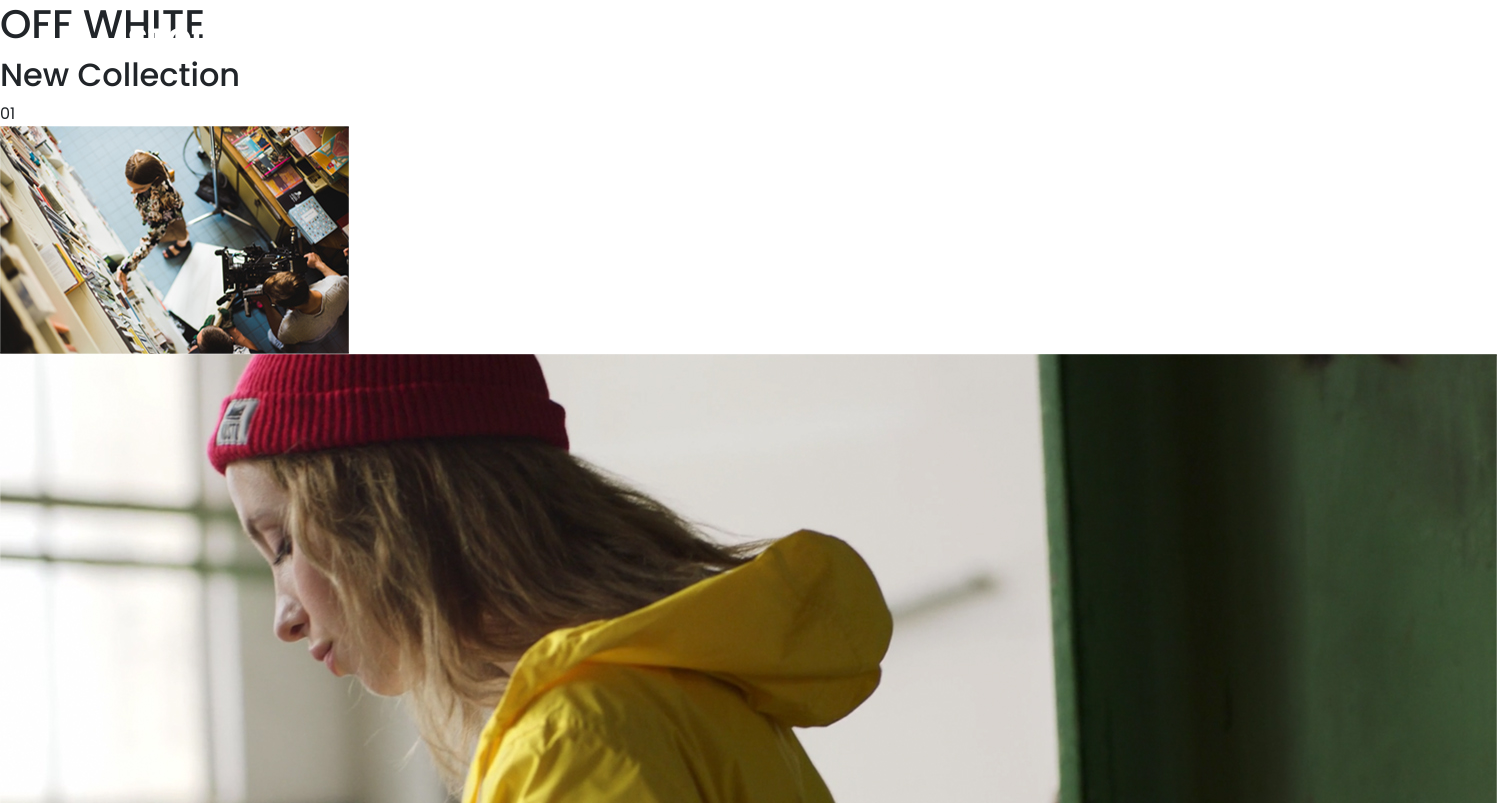
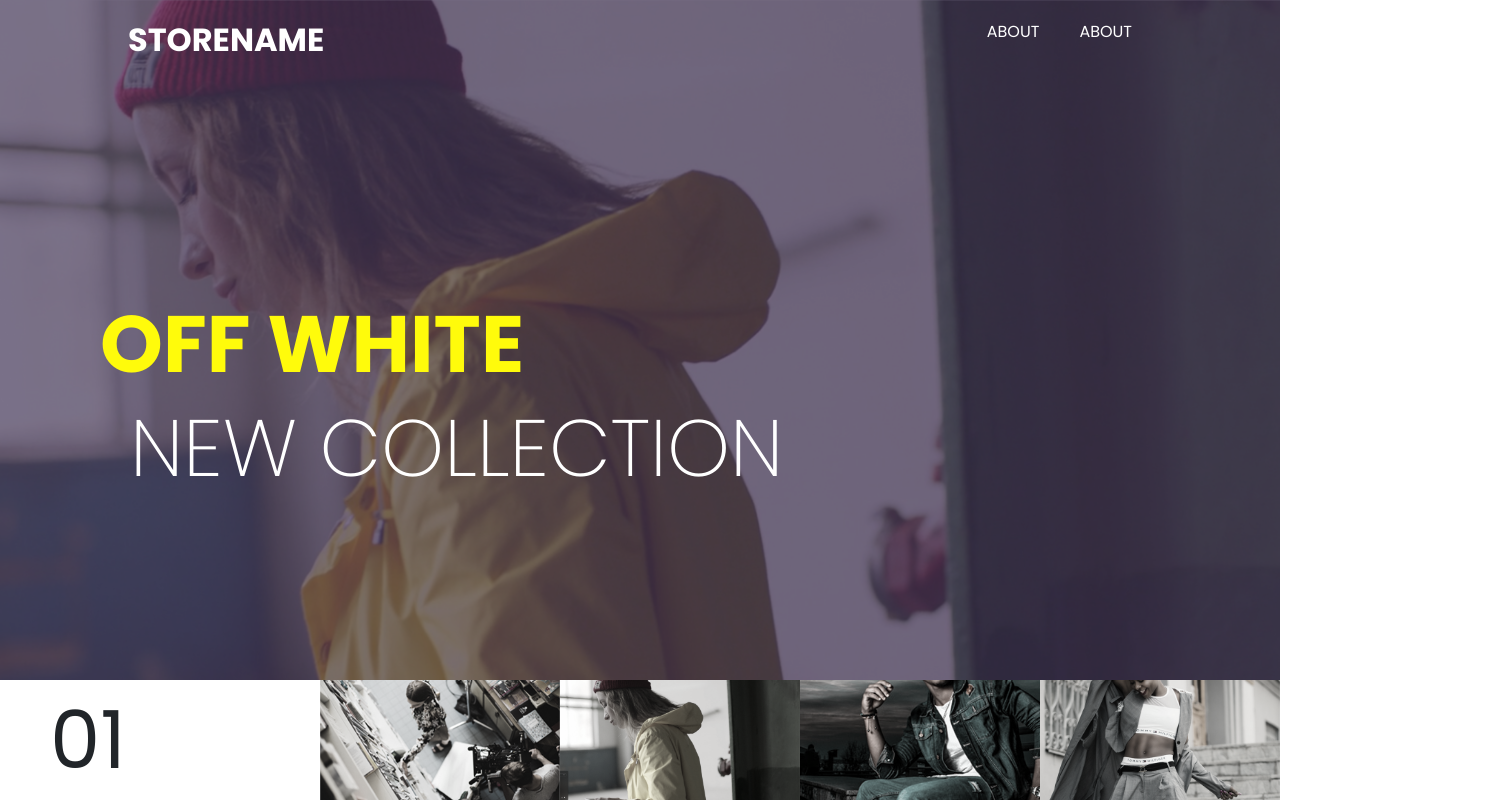
Before and after one commit to alexticovschi/shopify-theme, a plain HTML site: page index.html in a window 1280 px wide. Shown: the top 803 px of the page, 1497 px wide, since content can reach past the window. Drawn offline with nearby package versions, Linux system fonts and the light colour scheme.

Commit message:
styling the jumbo section

```diff
--- a/index.html
+++ b/index.html
@@ -1,17 +1,12 @@
 <!DOCTYPE html>
 <html lang="en">
   <head>
-    <meta charset="UTF-8" />
-    <meta content="width=device-width, initial-scale=1.0" name="viewport" />
+    <meta charset="UTF-8"/>
+    <meta content="width=device-width, initial-scale=1.0" name="viewport"/>
     <title>Document</title>
-    <link href="assets/reset.css" rel="stylesheet" />
-    <link
-      crossorigin="anonymous"
-      href="https://maxcdn.bootstrapcdn.com/bootstrap/4.0.0/css/bootstrap.min.css"
-      integrity="sha384-Gn5384xqQ1aoWXA+058RXPxPg6fy4IWvTNh0E263XmFcJlSAwiGgFAW/dAiS6JXm"
-      rel="stylesheet"
-    />
-    <link href="scss/styles.css" rel="stylesheet" />
+    <link href="assets/reset.css" rel="stylesheet"/>
+    <link crossorigin="anonymous" href="https://maxcdn.bootstrapcdn.com/bootstrap/4.0.0/css/bootstrap.min.css" integrity="sha384-Gn5384xqQ1aoWXA+058RXPxPg6fy4IWvTNh0E263XmFcJlSAwiGgFAW/dAiS6JXm" rel="stylesheet"/>
+    <link href="scss/styles.css" rel="stylesheet"/>
   </head>
   <body>
     <header class="header">
@@ -33,51 +28,43 @@
         </li>
       </ul>
     </header>
-    <section id="jumbo">
-      <div class="bg-image"></div>
-      <div class="transparent-color"></div>
-      <div class="titles">
+    <section class="jumbo">
+      <div class="jumbo__bg-image"></div>
+      <div class="jumbo__transparent-color"></div>
+      <div class="jumbo__titles">
         <h1>OFF WHITE</h1>
         <h2>New Collection</h2>
       </div>
-      <div class="state">
-        <span class="number">01</span>
+      <div class="jumbo__state">
+        <span class="jumbo__state__number">01</span>
       </div>
-      <div class="store-info">
-        <img alt="" src="assets/store.jpg" />
-        <img alt="" src="assets/jumbobg.jpg" />
-        <img alt="" src="assets/guymodel.jpg" />
-        <img alt="" src="assets/summer-girl.jpg" />
+      <div class="jumbo__store-info">
+        <img alt="" src="assets/store.jpg"/>
+        <img alt="" src="assets/jumbobg.jpg"/>
+        <img alt="" src="assets/guymodel.jpg"/>
+        <img alt="" src="assets/summer-girl.jpg"/>
       </div>
     </section>
-    <section class="collections">
+    <!-- <section class="collections">
       <div class="row">
         <div class="col-md-6 left-collection">
           <div class="left-collection-img">
             <div class="overlay"></div>
-            <img alt="" src="assets/summer-girl.jpg" />
+            <img alt="" src="assets/summer-girl.jpg"/>
           </div>
 
-          <span class="collection-title"
-            >Summer
-            <br />
-            Collection</span
-          >
+          <span class="collection-title">Summer
+            <br/>
+            Collection</span>
         </div>
         <div class="col-md-6 right-collection">
-          <img
-            alt=""
-            class="right-collection-img"
-            src="assets/summer-girl.jpg"
-          />
-          <span class="collection-title"
-            >Summer
-            <br />
-            Collection</span
-          >
+          <img alt="" class="right-collection-img" src="assets/summer-girl.jpg"/>
+          <span class="collection-title">Summer
+            <br/>
+            Collection</span>
         </div>
       </div>
-    </section>
+    </section> -->
     <footer></footer>
   </body>
 </html>
--- a/scss/styles.scss
+++ b/scss/styles.scss
@@ -69,3 +69,94 @@ body {
     }
   }
 }
+
+.jumbo {
+  background: black;
+  height: 100vh;
+  width: 100%;
+  position: relative;
+
+  &__bg-image {
+    background: url('/assets/jumbobg.jpg');
+    height: 100%;
+    width: 100%;
+    background-size: cover;
+    background-repeat: no-repeat;
+    background-position: center;
+    position: absolute;
+    z-index: 1;
+    top: 0;
+  }
+
+  &__transparent-color {
+    background: rgba(66, 53, 88, 0.7);
+    height: 100vh;
+    width: 100%;
+    position: absolute;
+    z-index: 2;
+  }
+
+  &__titles {
+    position: absolute;
+    z-index: 3;
+    display: flex;
+    flex-direction: column;
+    justify-content: center;
+    height: 100vh;
+
+    h1 {
+      font-size: 5rem;
+      color: rgb(255, 251, 11);
+      font-weight: 900;
+      text-transform: uppercase;
+      transform: translate3d(100px, 0, 0);
+    }
+    h2 {
+      font-size: 5rem;
+      color: white;
+      font-weight: 200;
+      text-transform: uppercase;
+      transform: translate3d(130px, 0, 0);
+    }
+  }
+
+  &__state {
+    display: flex;
+    align-items: center;
+    background: #fff;
+    position: absolute;
+    height: 15%;
+    z-index: 3;
+    width: 100%;
+    bottom: 0;
+
+    &__number {
+      font-size: 5rem;
+      transform: translate3d(50px, 0, 0);
+    }
+  }
+
+  &__store-info {
+    display: flex;
+    background: #0cdbdb;
+    position: absolute;
+    height: 15%;
+    z-index: 3;
+    width: 75%;
+    bottom: 0;
+    right: 0;
+
+    img {
+      height: 100%;
+      width: 25%;
+      object-fit: cover;
+      cursor: pointer;
+      filter: saturate(15%);
+      transition: all 0.4s ease-in-out;
+
+      &:hover {
+        filter: saturate(60%);
+      }
+    }
+  }
+}
```
Also changed, not shown: scss/styles.css, 1 other file.
